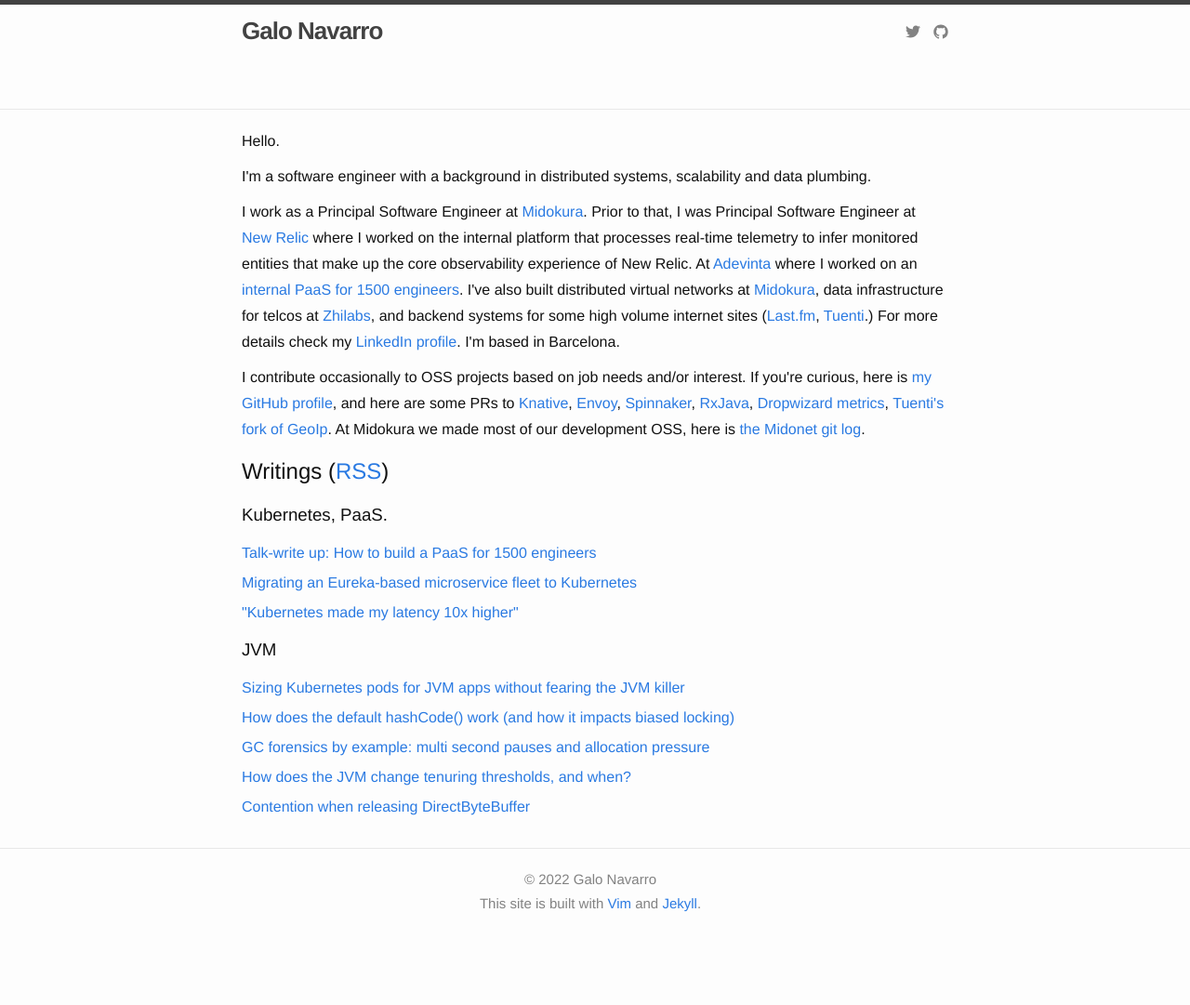
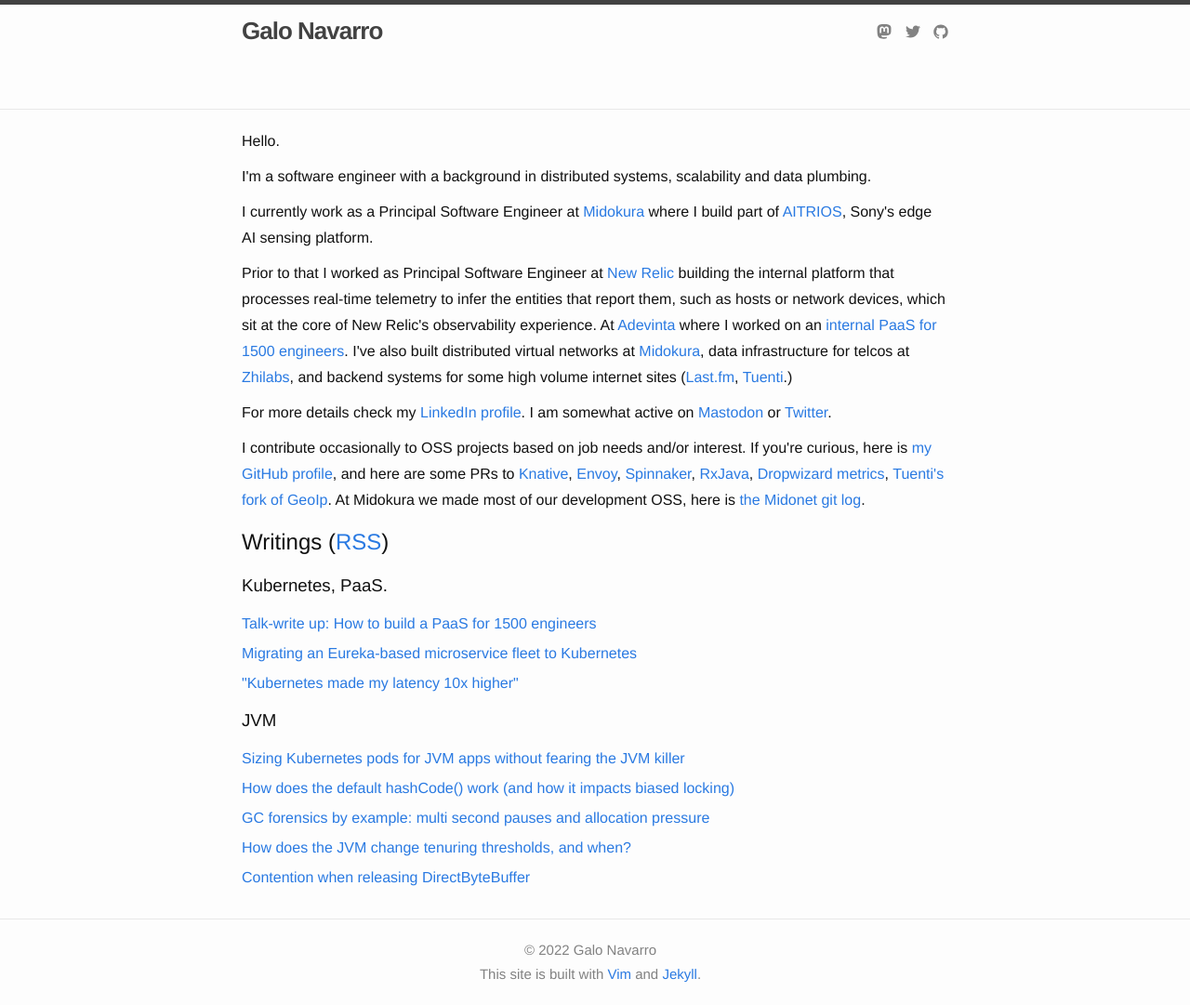
Before and after one commit to srvaroa/srvaroa.github.io, a Jekyll site: the page built from index.html, in a window 1280 px wide. Shown: the whole page at 93% size. Built offline with Jekyll 4.4.1, drawn with Linux system fonts in a browser that asks for light colours; before the commit the page ends 1005 px from its top, so only the background shows below that.

Commit message:
Mastodon
Signed-off-by: Galo Navarro <galo@midokura.com>

```diff
--- a/_includes/header.html
+++ b/_includes/header.html
@@ -15,6 +15,9 @@
 
       <div class="trigger">
         <ul>
+          <li><a href="https://mastodon.social/@srvaroa" title="Mastodon">
+              <span class="icon icon--mastodon">{% include icon-mastodon.svg %}</span></a>
+          </li>
           <li><a href="https://twitter.com/srvaroa" title="Twitter">
               <span class="icon icon--twitter">{% include icon-twitter.svg %}</span></a>
           </li>
--- a/index.html
+++ b/index.html
@@ -10,31 +10,36 @@
   scalability and data plumbing.</p>
 
   <p>
-  I work as a Principal Software Engineer at
-  <a href="https://www.midokura.com/">Midokura</a>.
+  I currently work as a Principal Software Engineer at <a
+  href="https://www.midokura.com/">Midokura</a> where I build part of
+  <a href="https://www.aitrios.sony-semicon.com/en">AITRIOS</a>, Sony's
+  edge AI sensing platform.
+  </p>
 
-  Prior to that, I was Principal Software Engineer at <a
-  href="https://newrelic.com/">New
-  Relic</a> where I worked on the internal platform that processes real-time
-  telemetry to infer monitored entities that make up the core observability
-  experience of New Relic.  At <a href="https://adevinta.com">Adevinta</a>
-  where I worked on an <a href="https://srvaroa.github.io/paas/infrastructure/platform/kubernetes/cloud/2020/01/02/talk-how-to-build-a-paas-for-1500-engineers.html">internal PaaS for 1500 engineers</a>.
-
-  I've also built distributed virtual networks at <a
+  <p>
+  Prior to that I worked as Principal Software Engineer at <a
+    href="https://newrelic.com/">New Relic</a> building the internal
+  platform that processes real-time telemetry to infer the entities that
+  report them, such as hosts or network devices, which sit at the core
+  of New Relic's observability experience. At <a
+    href="https://adevinta.com">Adevinta</a> where I worked on an <a
+    href="https://srvaroa.github.io/paas/infrastructure/platform/kubernetes/cloud/2020/01/02/talk-how-to-build-a-paas-for-1500-engineers.html">internal
+    PaaS for 1500 engineers</a>. I've also built distributed virtual networks at <a
     href="https://midokura.com">Midokura</a>, data infrastructure for
     telcos at <a href="http://zhilabs.com/">Zhilabs</a>, and backend
     systems for some high volume internet sites (<a
     href="https://last.fm/">Last.fm</a>, <a
-    href="https://tuenti.com/">Tuenti</a>.)
+    href="https://tuenti.com/">Tuenti</a>.)</p>
 
-    For more details check my
-    <a href="https://www.linkedin.com/in/galonavarro">LinkedIn profile</a>.
+  <p>For more details check my <a
+    href="https://www.linkedin.com/in/galonavarro">LinkedIn profile</a>.
+  I am somewhat active on <a
+    href="https://mastodon.social/@srvaroa">Mastodon</a> or <a
+    href="https://twitter.com/srvaroa">Twitter</a>.  </p>
 
-    I'm based in Barcelona.
-  </p>
   <p>
     I contribute occasionally to OSS projects based on job needs and/or
-    interest.  If you're curious, here is <a href="https://github.com/srvaroa">my GitHub profile</a>, and here are some PRs to
+    interest. If you're curious, here is <a href="https://github.com/srvaroa">my GitHub profile</a>, and here are some PRs to
     <a href="https://github.com/pulls?utf8=%E2%9C%93&q=+is%3Apr+author%3Asrvaroa+archived%3Afalse+org%3Aknative+">Knative</a>,
     <a href="https://github.com/envoyproxy/envoy/pull/2303">Envoy</a>,
     <a href="https://github.com/spinnaker/igor/pull/142">Spinnaker</a>,
```
Also changed, not shown: _includes/icon-mastodon.svg (added).
